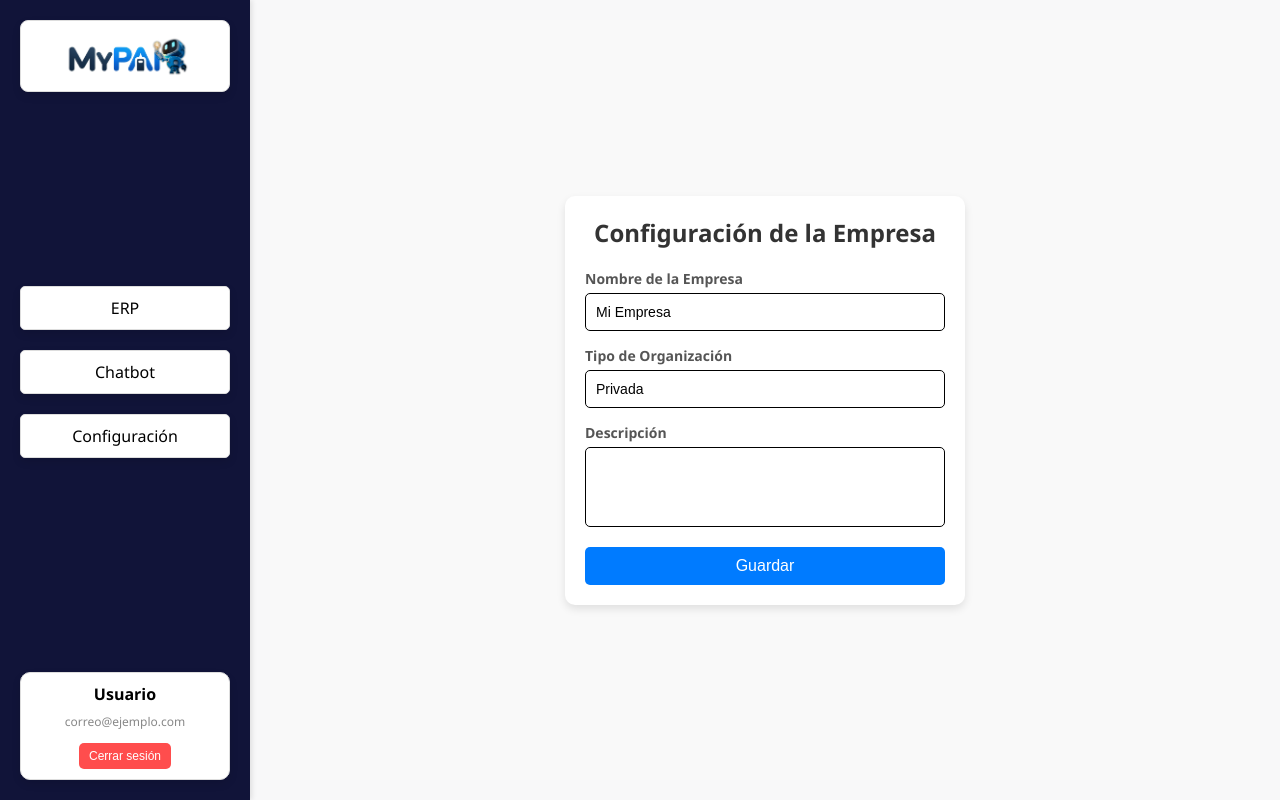
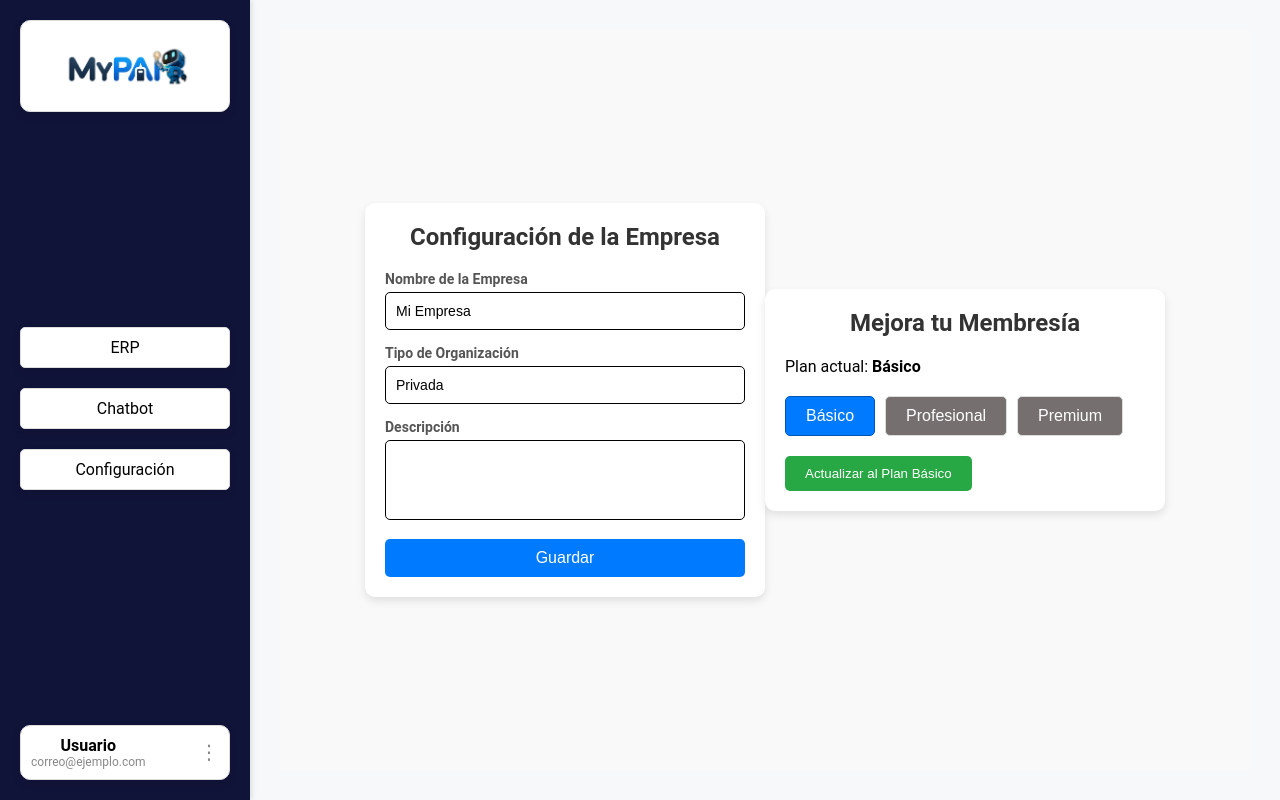
Before and after one commit to JhonRRA/Huawei-mypai, a React (Create React App) app in the folder my-web-app/: page /dashboard/configuracion in a window 1280 px wide. Built offline with nearby package versions, Linux system fonts and the light colour scheme.

Commit message:
mejorandoDashboard

```diff
--- a/my-web-app/src/components/Configuracion.js
+++ b/my-web-app/src/components/Configuracion.js
@@ -7,6 +7,9 @@ const Configuracion = () => {
     organizationType: "Privada",
     description: "",
   });
+
+  const [currentPlan, setCurrentPlan] = useState("Básico"); // Plan actual
+  const [selectedPlan, setSelectedPlan] = useState("Básico"); // Plan seleccionado
 
   const handleChange = (e) => {
     const { name, value } = e.target;
@@ -18,8 +21,19 @@ const Configuracion = () => {
     alert("Información guardada correctamente");
   };
 
+  const handlePlanChange = (plan) => {
+    setSelectedPlan(plan);
+  };
+
+  const handleUpgrade = () => {
+    // Aquí puedes integrar lógica para procesar el cambio de plan, como un API call.
+    setCurrentPlan(selectedPlan);
+    alert(`¡Has actualizado tu plan a ${selectedPlan}!`);
+  };
+
   return (
     <div className="config-container">
+      {/* Configuración de la Empresa */}
       <div className="config-box">
         <h2>Configuración de la Empresa</h2>
         <div className="form-group">
@@ -55,6 +69,41 @@ const Configuracion = () => {
           Guardar
         </button>
       </div>
+
+      {/* Mejora de Membresía */}
+      <div className="config-box">
+        <h2>Mejora tu Membresía</h2>
+        <p>Plan actual: <strong>{currentPlan}</strong></p>
+        <div className="plan-options">
+          <button
+            className={`plan-button ${
+              selectedPlan === "Básico" ? "active" : ""
+            }`}
+            onClick={() => handlePlanChange("Básico")}
+          >
+            Básico
+          </button>
+          <button
+            className={`plan-button ${
+              selectedPlan === "Profesional" ? "active" : ""
+            }`}
+            onClick={() => handlePlanChange("Profesional")}
+          >
+            Profesional
+          </button>
+          <button
+            className={`plan-button ${
+              selectedPlan === "Premium" ? "active" : ""
+            }`}
+            onClick={() => handlePlanChange("Premium")}
+          >
+            Premium
+          </button>
+        </div>
+        <button className="upgrade-button" onClick={handleUpgrade}>
+          Actualizar al Plan {selectedPlan}
+        </button>
+      </div>
     </div>
   );
 };
--- a/my-web-app/src/components/Dashboard.js
+++ b/my-web-app/src/components/Dashboard.js
@@ -8,13 +8,18 @@ import "../styles/Dashboard.css";
 const Dashboard = () => {
   const navigate = useNavigate();
   const [activeMenu, setActiveMenu] = useState(""); // Estado para rastrear el botón activo
+  const [showUserMenu, setShowUserMenu] = useState(false); // Estado para controlar el desplegable del menú de usuario
 
   const handleLogout = () => {
-    navigate("/");
+    navigate("/"); // Redirige a la página de login o inicio
   };
 
   const handleMenuClick = (menu) => {
     setActiveMenu(menu); // Actualiza el botón activo
+  };
+
+  const toggleUserMenu = () => {
+    setShowUserMenu(!showUserMenu); // Muestra u oculta el menú de usuario
   };
 
   return (
@@ -30,7 +35,7 @@ const Dashboard = () => {
             <Link
               to="/dashboard/erp"
               className="menu-box"
-              onClick={() => handleMenuClick("erp")} // Activa el botón y redirige
+              onClick={() => handleMenuClick("erp")}
             >
               ERP
             </Link>
@@ -56,11 +61,22 @@ const Dashboard = () => {
         </ul>
         {/* Información del usuario */}
         <div className="user-box">
-          <p className="username">Usuario</p>
-          <p className="user-email">correo@ejemplo.com</p>
-          <button className="logout-button" onClick={handleLogout}>
-            Cerrar sesión
+          <div className="user-info">
+            <p className="username">Usuario</p>
+            <p className="user-email">correo@ejemplo.com</p>
+          </div>
+          <button className="menu-button" onClick={toggleUserMenu}>
+            ⋮
           </button>
+          {showUserMenu && (
+            <div className="user-menu">
+              <ul>
+                <li><Link to="/my-account">Mi cuenta</Link></li>
+                <li><Link to="/configuracion">Configuración</Link></li>
+                <li><button onClick={handleLogout}>Salir</button></li>
+              </ul>
+            </div>
+          )}
         </div>
       </nav>
       <div className="dashboard-content">
@@ -71,7 +87,6 @@ const Dashboard = () => {
         </Routes>
       </div>
     </div>
-
   );
 };
 
--- a/my-web-app/src/components/LandingPage.js
+++ b/my-web-app/src/components/LandingPage.js
@@ -1,13 +1,19 @@
 import React from "react";
-import ReactDOM from "react-dom";
+import { useNavigate } from "react-router-dom";
 import "../styles/LandingPage.css";
 
 const LandingPage = () => {
+  const navigate = useNavigate();
+
+  const handleGetStartedClick = () => {
+    navigate("/login"); // Redirige a la página de login
+  };
+
   return (
     <div className="landing-page">
       {/* Header */}
       <header className="header">
-        <div className="logo">Landy</div>
+        <div className="logo">MyPAI</div>
         <nav>
           <ul className="nav-links">
             <li><a href="#features">Features</a></li>
@@ -15,18 +21,20 @@ const LandingPage = () => {
             <li><a href="#contact">Contact</a></li>
           </ul>
         </nav>
-        <button className="nav-button">Get Started</button>
+        <button className="nav-button" onClick={handleGetStartedClick}>
+          Get Started
+        </button>
       </header>
 
       {/* Hero Section */}
       <section className="hero">
         <div className="hero-content">
-          <h1>Welcome to Landy</h1>
+          <h1>Welcome to MyPAI</h1>
           <p>Your go-to solution for showcasing projects beautifully.</p>
           <button className="cta-button">Learn More</button>
         </div>
         <div className="hero-image">
-          <img src="https://via.placeholder.com/600" alt="Hero" />
+          <img src="/images/landingpagefoto.png" alt="Example" className="Example" />
         </div>
       </section>
 
@@ -34,8 +42,7 @@ const LandingPage = () => {
       <section className="features" id="features">
         <h2>Features</h2>
         <div className="features-grid">
-          {[
-            { title: "Responsive Design", description: "Works on any device, large or small." },
+          {[{ title: "Responsive Design", description: "Works on any device, large or small." },
             { title: "Fast Performance", description: "Optimized for blazing-fast load times." },
             { title: "Customizable", description: "Easily adapt to your needs with minimal effort." },
           ].map((feature, index) => (
--- a/my-web-app/src/styles/Configuracion.css
+++ b/my-web-app/src/styles/Configuracion.css
@@ -66,3 +66,43 @@
   .save-button:hover {
     background-color: #0056b3;
   }
+
+  .plan-options {
+    display: flex;
+    gap: 10px;
+    margin: 20px 0;
+  }
+
+  .plan-button {
+    padding: 10px 20px;
+    border: 1px solid #ddd;
+    background-color: #766f6f;
+    border-radius: 5px;
+    cursor: pointer;
+    transition: background-color 0.3s, color 0.3s;
+  }
+
+  .plan-button:hover {
+    background-color: #007bff;
+    color: #fff;
+  }
+
+  .plan-button.active {
+    background-color: #007bff;
+    color: #fff;
+    border-color: #0056b3;
+  }
+
+  .upgrade-button {
+    padding: 10px 20px;
+    background-color: #28a745;
+    color: #fff;
+    border: none;
+    border-radius: 5px;
+    cursor: pointer;
+    transition: background-color 0.3s;
+  }
+
+  .upgrade-button:hover {
+    background-color: #218838;
+  }
--- a/my-web-app/src/styles/Dashboard.css
+++ b/my-web-app/src/styles/Dashboard.css
@@ -1,3 +1,9 @@
+/* Asegúrate de agregar una fuente general */
+body {
+  font-family: 'Roboto', sans-serif;
+}
+
+
 /* Estilo general para el contenedor del Dashboard */
 .dashboard-container {
     display: flex;
@@ -8,8 +14,8 @@
 .dashboard-sidebar {
   display: flex;
   flex-direction: column;
-    justify-content: space-between; /* Esto asegura que los elementos se distribuyan bien */
-    width: 250px;
+  justify-content: space-between;
+  width: 250px; /* Aumenta el tamaño de la barra lateral */
   background-color: #111439;
   padding: 20px;
   box-shadow: 2px 0 5px rgba(0, 0, 0, 0.1);
@@ -32,16 +38,16 @@
 .menu-box {
   background-color: #ffffff; /* Fondo blanco para los cuadros */
   border: 1px solid #ddd; /* Borde del cuadro */
-  border-radius: 10px; /* Bordes redondeados */
+  border-radius: 8px; /* Bordes redondeados */
   box-shadow: 0px 4px 8px rgba(0, 0, 0, 0.1); /* Sombra para un mejor efecto visual */
   text-align: center; /* Centrar el contenido del cuadro */
-  padding: 10px; /* Relleno dentro del cuadro */
+  padding: 12px; /* Relleno dentro del cuadro */
   transition: transform 0.2s, background-color 0.2s; /* Animación para hover */
 }
 
 .menu-box:hover {
   background-color: #f0f0f0; /* Cambio de color al pasar el mouse */
-  transform: scale(1.05); /* Aumenta el tamaño ligeramente */
+  transform: scale(1.03); /* Aumenta el tamaño ligeramente */
 }
 
 .menu-link {
@@ -75,69 +81,120 @@
 
 
 
- /* Cuadro de información del usuario */
+ /* Información del usuario */
 .user-box {
   display: flex;
-  flex-direction: column;
-  align-items: center;
-  padding: 10px; /* Reducimos el relleno */
+  align-items: center; /* Alinea el avatar y el botón en la misma línea */
+  padding: 10px;
   background-color: #fff;
   border-radius: 10px;
   border: 1px solid #ddd;
   box-shadow: 0px 4px 8px rgba(0, 0, 0, 0.1);
   margin-top: 20px;
-  gap: 8px; /* Espaciado más compacto entre elementos */
+  gap: 10px; /* Espacio entre el avatar y el botón */
+  position: relative; /* Necesario para la posición absoluta del menú desplegable */
+}
+
+/* Imagen del avatar */
+.user-avatar {
+  width: 40px; /* Ajusta el tamaño del avatar */
+  height: 40px; /* Ajusta el tamaño del avatar */
+  border-radius: 50%; /* Hace el avatar redondo */
+  object-fit: cover; /* Asegura que la imagen del avatar se ajuste bien */
+}
+
+/* Contenedor de la información del usuario */
+.user-info {
+  text-align: center;
 }
 
 .username {
-  font-size: 16px; /* Tamaño ajustado */
+  font-size: 16px;
   font-weight: bold;
-  margin: 0; /* Eliminamos márgenes adicionales */
+  margin: 0;
 }
 
 .user-email {
   font-size: 12px;
   color: #888;
-  margin: 0; /* Eliminamos márgenes adicionales */
+  margin: 0;
 }
 
-.logout-button {
-  padding: 6px 10px; /* Reducimos el relleno del botón */
-  font-size: 12px; /* Tamaño de texto más compacto */
-  color: #fff;
-  background-color: #ff4d4d;
+/* Botón de tres puntos */
+.menu-button {
+  font-size: 20px;
+  color: #888;
+  background: none;
   border: none;
   cursor: pointer;
-  border-radius: 5px;
-  margin-top: 5px; /* Espaciado reducido respecto al correo */
+  margin-left: auto; /* Empuja el botón de tres puntos hacia la derecha */
 }
 
-.logout-button:hover {
-  background-color: #ff0000;
+/* Menú desplegable de usuario */
+.user-menu {
+  position: absolute;
+  bottom: 50px; /* Coloca el menú hacia arriba desde el botón */
+  right: 0;
+  background-color: #fff;
+  border: 1px solid #ddd;
+  border-radius: 5px;
+  box-shadow: 0px 4px 8px rgba(0, 0, 0, 0.1);
+  width: 150px;
+  z-index: 10; /* Asegura que el menú esté por encima de otros elementos */
 }
+
+.user-menu ul {
+  list-style: none;
+  margin: 0;
+  padding: 0;
+}
+
+.user-menu li {
+  padding: 10px;
+  border-bottom: 1px solid #ddd;
+}
+
+.user-menu li:last-child {
+  border-bottom: none;
+}
+
+.user-menu li a, .user-menu li button {
+  text-decoration: none;
+  color: #333;
+  font-size: 14px;
+  display: block;
+  width: 100%;
+  text-align: left;
+  padding: 5px 10px;
+}
+
+.user-menu li a:hover, .user-menu li button:hover {
+  background-color: #f0f0f0;
+}
+
 
   /* Contenido principal */
   .dashboard-content {
     flex: 1;
-    padding: 20px;
+    padding: 30px;
     overflow-y: auto;
-    background: linear-gradient(135deg, #F8F8F9 0%, #F8F8F9 100%);
+    background-color: #F7F8F9;
   }
 
-/* Contenedor del logo */
 /* Contenedor del logo */
 .logo-container {
   display: flex;
   justify-content: center;
   align-items: center;
-  padding: 10px; /* Ajusta el padding si es necesario */
+  padding: 20px; /* Ajusta el padding si es necesario */
   background-color: #fff; /* Color de fondo para que destaque */
   border: 1px solid #ddd; /* Borde alrededor del cuadro */
-  border-radius: 8px; /* Bordes redondeados */
+  border-radius: 10px; /* Bordes redondeados */
   box-shadow: 0px 4px 8px rgba(0, 0, 0, 0.1); /* Sombra */
   margin-bottom: 20px; /* Espaciado inferior */
   width: auto; /* Ajusta el tamaño al contenido */
   height: auto; /* Ajusta el tamaño al contenido */
+  text-align: center;
 }
 
 /* Imagen del logo */
```
Also changed, not shown: package.json (added, +8 -0 lines), my-web-app/public/images/landingpagefoto.png (added), 1 other file (tests, documents, lock files or other folders). Lines whose indentation alone changed are shown as unchanged.
